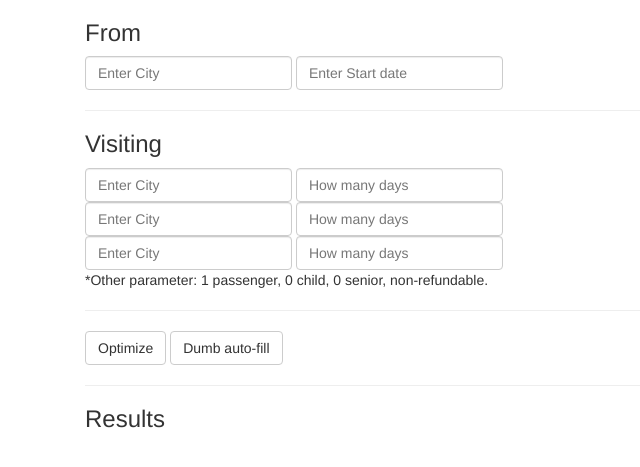
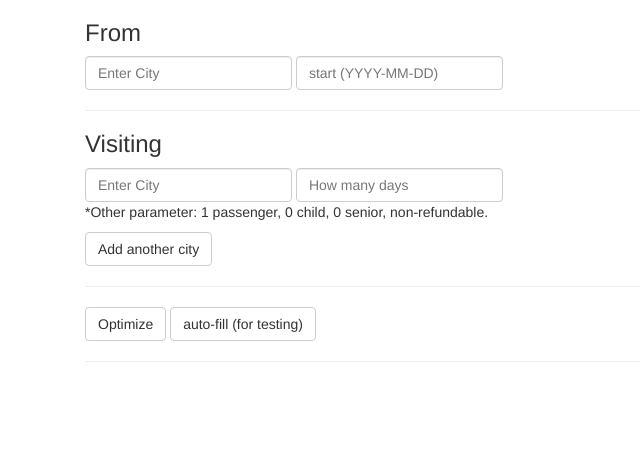
Before and after one commit to spchuang/mapout, a Flask app: page /alg in a window 1280 px wide. Shown: the top 467 px of the page, without its empty margins (0-640 px from the left). Run offline with Flask 2, Linux system fonts and the light colour scheme; some libraries are stand-ins or nearby versions.

Commit message:
finish backend and frontend

```diff
--- a/app/frontend/controllers.py
+++ b/app/frontend/controllers.py
@@ -20,14 +20,14 @@ def healthy(path=None):
    return Response.make_data_resp(data=[], msg="good")
 
 
-def make_flight_request(queue, index, body, fields):
+def make_flight_request(queue, index, option, fields):
    print "START %s" % (index)
    try:
       service = build('qpxExpress', 'v1', developerKey="AIzaSyAJvR5WDJvCjf4MIR62Un1amSWPvgtLq00")
-
-      request = service.trips().search(body=body,fields=fields)
+      request = service.trips().search(body=option['option'],fields=fields)
       response = request.execute()
-
+      response['cities'] = option['cities']
+      response['start'] = option['start']
    except:
       print "Unexpected error:", sys.exc_info()[0]
    else:
@@ -93,28 +93,38 @@ def api_routes():
          "date": start_date.strftime("%Y-%m-%d")
       })
 
-      total_options.append(option)
+      total_options.append({
+         'option': option,
+         'cities': cities,
+         'start' : request.json['start']
+      })
 
    print len(total_options)
    start_time = time.time()
 
    # query google API
    jobs = []
-   total_options = total_options[0:10]
+   #total_options = total_options[0:10]
 
    result_queue = multiprocessing.Queue()
    for i, x in enumerate(total_options):
       process = multiprocessing.Process(target=make_flight_request, args=(result_queue, i, x, 'trips/tripOption(saleTotal,slice(segment(bookingCode, flight,leg(arrivalTime,departureTime,destination,origin))))'))
       jobs.append(process)
 
-   for j in jobs:
+   for i, j in enumerate(jobs):
       j.start()
+      if i % 9 == 0:
+         time.sleep(1)
+
+   results = []
+   while len(results) < len(total_options):
+      results.append(result_queue.get())
 
    # Ensure all of the threads have finished
    for j in jobs:
       j.join()
 
-   results = [result_queue.get() for x in total_options]
+   #results = [result_queue.get() for x in total_options]
 
    print("--- %s seconds ---" % (time.time() - start_time))
    return Response.make_data_resp(data=results, msg="good")
--- a/app/templates/alg_test.html
+++ b/app/templates/alg_test.html
@@ -36,7 +36,7 @@
 
             <div class="form-group">
                <label class="sr-only" >city</label>
-               <input class="input-start-date form-control" placeholder="Enter Start date">
+               <input class="input-start-date form-control" placeholder="start (YYYY-MM-DD)">
             </div>
          </form>
 
@@ -53,41 +53,25 @@
                   <label class="sr-only" >days</label>
                   <input class="input-days form-control" placeholder="How many days">
                </div>
+
             </form>
 
-            <form class="form-inline">
-               <div class="form-group">
-                  <label class="sr-only" >city</label>
-                  <input class="input-city form-control" placeholder="Enter City">
-               </div>
-               <div class="form-group">
-                  <label class="sr-only" >days</label>
-                  <input class="input-days form-control" placeholder="How many days">
-               </div>
-            </form>
 
-            <form class="form-inline">
-               <div class="form-group">
-                  <label class="sr-only" >city</label>
-                  <input class="input-city form-control" placeholder="Enter City">
-               </div>
-               <div class="form-group">
-                  <label class="sr-only" >days</label>
-                  <input class="input-days form-control" placeholder="How many days">
-               </div>
-            </form>
+
          </div>
          <p>
             *Other parameter: 1 passenger, 0 child, 0 senior, non-refundable.
          </p>
+         <button id='add-city-btn' type="submit" class="btn btn-default">Add another city</button>
          <hr>
          <button id='optimize-btn' type="submit" class="btn btn-default">Optimize</button>
-         <button id='dumb-btn' type="submit" class="btn btn-default">Dumb auto-fill</button>
+         <button id='autofill-btn' type="submit" class="btn btn-default">auto-fill (for testing)</button>
          </div>
 
          <hr>
          <div id='loading-sign'>Loading...</div>
-         <h3>Results</h3>
+         <div id='result-wrap'>
+            <h3 id='result-title'>Results (<span></span>)</h3>
             <ul class="list-group" id='result-list'>
              <!--  <li class="list-group-item">
                   <p class='list-price'>Sale Price: <span>USD609.30</span></p>
@@ -104,6 +88,7 @@
                   </ul>
                </li>!-->
             </ul>
+         </div>
 
       </div>
 
@@ -118,6 +103,7 @@
 {% endblock %}
 {% block js_btm %}
 <script src="/static/desktop/js/vendors/jquery/jquery.js"></script>
+<script src="/static/desktop/js/vendors/underscore/underscore.js"></script>
 <script type="text/javascript">
    'use strict'
 
@@ -131,27 +117,36 @@
           }
       });
    }
-   $( document ).ready(function() {
-      setupCSRF();
-      $("#loading-sign").hide();
 
-      console.log("TEST");
+   var cityFormHtml = '\
+   <form class="form-inline">\
+      <div class="form-group">\
+         <label class="sr-only" >city</label>\
+         <input class="input-city form-control" placeholder="Enter City">\
+      </div>\
+      <div class="form-group">\
+         <label class="sr-only" >days</label>\
+         <input class="input-days form-control" placeholder="How many days">\
+      </div>      \
+      <a href="#"><span class="close-btn glyphicon glyphicon-remove"></span></a> \
+   </form>\
+   ';
 
+   function onAddCityClick(){
+      var newCity = $(cityFormHtml);
+      $("#cities-wrap").append(newCity);
+      // attach closing event
+      newCity.find('.close-btn ').click(function(){
+         newCity.remove();
+      });
+   }
+
+   function onOptimizeClick(){
       var isInvalid = false;
-
-      $("#dumb-btn").click(function(){
-         $("input").each(function(){
-            $(this).val("test");
-         });
-      });
-
-      // trigger optimize action
-      $("#optimize-btn" ).click(function(){
-
       // testing
-         //var data = JSON.parse(localStorage.getItem('test'));
-         //displayResult(data);
-         //return;
+      /*var data = JSON.parse(localStorage.getItem('test'));
+      displayResult(data);
+      return;*/
 
       var data = {
          'start': $(".input-start-city").val(),
@@ -171,7 +166,7 @@
 
          var city = {
             'name': $(this).find('.input-city').val(),
-               'days': $(this).find('.input-days').val()
+            'days': parseInt($(this).find('.input-days').val())
          }
 
          // input validation
@@ -184,13 +179,12 @@
       });
 
       if(isInvalid){
-            isInvalid = false;
          alert("Fill out all the input");
          return;
       }
       // step 2: pint the server
 
-         var testData = {
+      /*var testData = {
          'start': 'LAX',
          'date' : '2015-04-22',
          "cities": [
@@ -202,53 +196,109 @@
       }
 
       var testData = JSON.stringify(testData);
+      */
 
       // SHOW LOADING
       $("#loading-sign").show();
       $("#result-list").empty();
 
-
       $.ajax(
          "/api/optimize_routes",
          {
          type: 'POST',
-            data: testData,
+         data: JSON.stringify(data),
          contentType : "application/json",
       }).done(function(result) {
          $("#loading-sign").hide();
+
          displayResult(result);
       });
+   }
 
-         console.log(data);
+   function onAutofillClick() {
+      onAddCityClick();
+      onAddCityClick();
+      onAddCityClick();
+      var testData = {
+         'start': 'LAX',
+         'date' : '2015-04-22',
+         "cities": [
+            {'name': 'LON', 'days': 6},
+            {'name': 'BER', 'days': 6},
+            {'name': 'ROM', 'days': 6},
+            {'name': 'BCN', 'days': 6},
+         ]
+      }
+      $(".input-start-city").val(testData['start']);
+      $(".input-start-date").val(testData['date']);
+      $("#cities-wrap >form").each(function (key, val) {
+         $(this).find('.input-city').val(testData['cities'][key]['name']);
+         $(this).find('.input-days').val(testData['cities'][key]['days']);
+      });
+   }
 
-         // MORE: loading, partial return
-      });
+   $( document ).ready(function() {
+      // initialize
+      setupCSRF();
+      $("#loading-sign").hide();
+      $("#result-wrap").hide();
+
+
+
+      // action attach
+      $("#autofill-btn").click(onAutofillClick);
+
+      $("#add-city-btn").click(onAddCityClick);
+
+      $("#optimize-btn" ).click(onOptimizeClick);
    });
 
    function displayResult(data) {
       console.log("DISPLAY RESULTS");
       console.log(data);
+      $("#result-title span").text(data['data'].length);
+      $("#result-wrap").show();
+      // sort by price
+
+      data['data'].sort(function(a, b) {
+         return parseFloat(a['trips']['tripOption'][0]['saleTotal'].replace("USD",""))
+            - parseFloat(b['trips']['tripOption'][0]['saleTotal'].replace("USD",""));
+      });
+
+      // print result
       $.each(data['data'], function (index, val){
          var item = $("<li class='list-group-item'></li>");
          item.append("<p class='list-price'>Sale Price: <span></span></p>\
+                     <p class='list-route'>Route: <span></span></p> \
                      <ul class='list-slice'></ul>");
+
+         // list price
          item.find('.list-price span').append(val['trips']['tripOption'][0]['saleTotal']);
 
+         // list cities
+         var cities = _.map(val['cities'], function(cityObj){
+            return cityObj['name'] + ' (' + cityObj['days'] + ')';
+         });
+         cities.unshift(val['start'])
+         cities.push(val['start'])
+         console.log(cities);
+         item.find('.list-route span').append(cities.join(' - '));
+
+         // list flight info
          $.each(val['trips']['tripOption'][0]['slice'], function(i, slice){
-
-            var flight = slice['segment'][0];
-
+            $.each(slice['segment'], function(i, flight){
                item.find('.list-slice').append('<li>'+
                         flight['flight']['carrier'] + ' ' + flight['flight']['number'] + ' ' +
                         flight['leg'][0]['origin'] + ' ' + flight['leg'][0]['departureTime'] + ' '+
                         flight['leg'][0]['destination'] + ' ' + flight['leg'][0]['arrivalTime'] +
                         '</li>');
+            });
 
          });
 
          $("#result-list").append(item);
       });
-      //localStorage.setItem('test', JSON.stringify(data));
+      localStorage.setItem('test', JSON.stringify(data));
    }
 
 </script>
```
Lines whose indentation alone changed are shown as unchanged.
